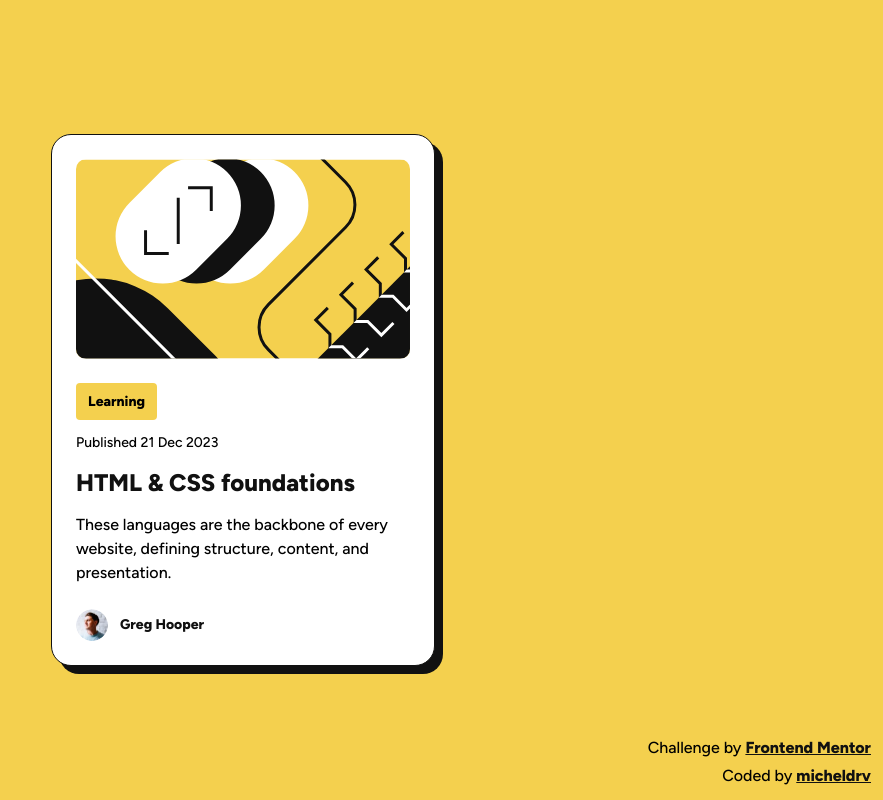
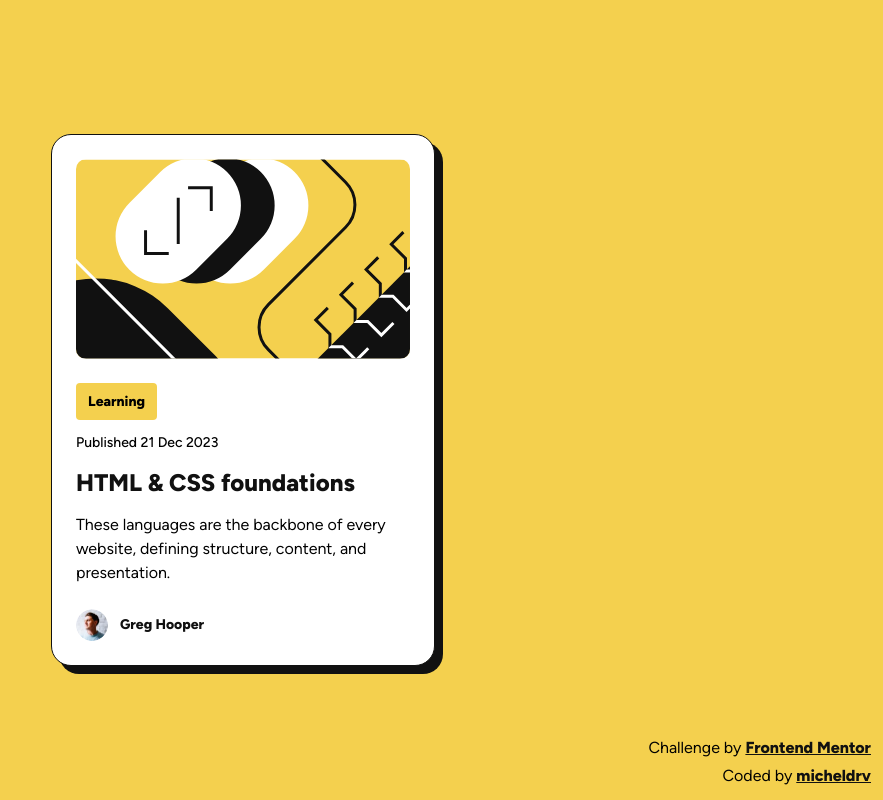
Before and after one commit to micheldrv/fm-blog-preview-card, a plain HTML site: page index.html in a window 1280 px wide. Shown: the whole page, without its empty margins (397-1280 px from the left). Drawn offline with Linux system fonts and the light colour scheme.

Commit message:
Adjust description font weight

```diff
--- a/style.css
+++ b/style.css
@@ -15,7 +15,7 @@
   --text-preset-1-weight: 800;
 
   --text-preset-2-size: 1rem;
-  --text-preset-2-weight: 500;
+  --text-preset-2-weight: 400;
 
   --text-preset-3-size: 0.875rem;
   --text-preset-3-weight: 500;
@@ -68,6 +68,7 @@ body {
 
   display: flex;
   flex-direction: column;
+  align-items: start;
   padding: var(--spacing-4);
   gap: var(--spacing-4);
 }
```
